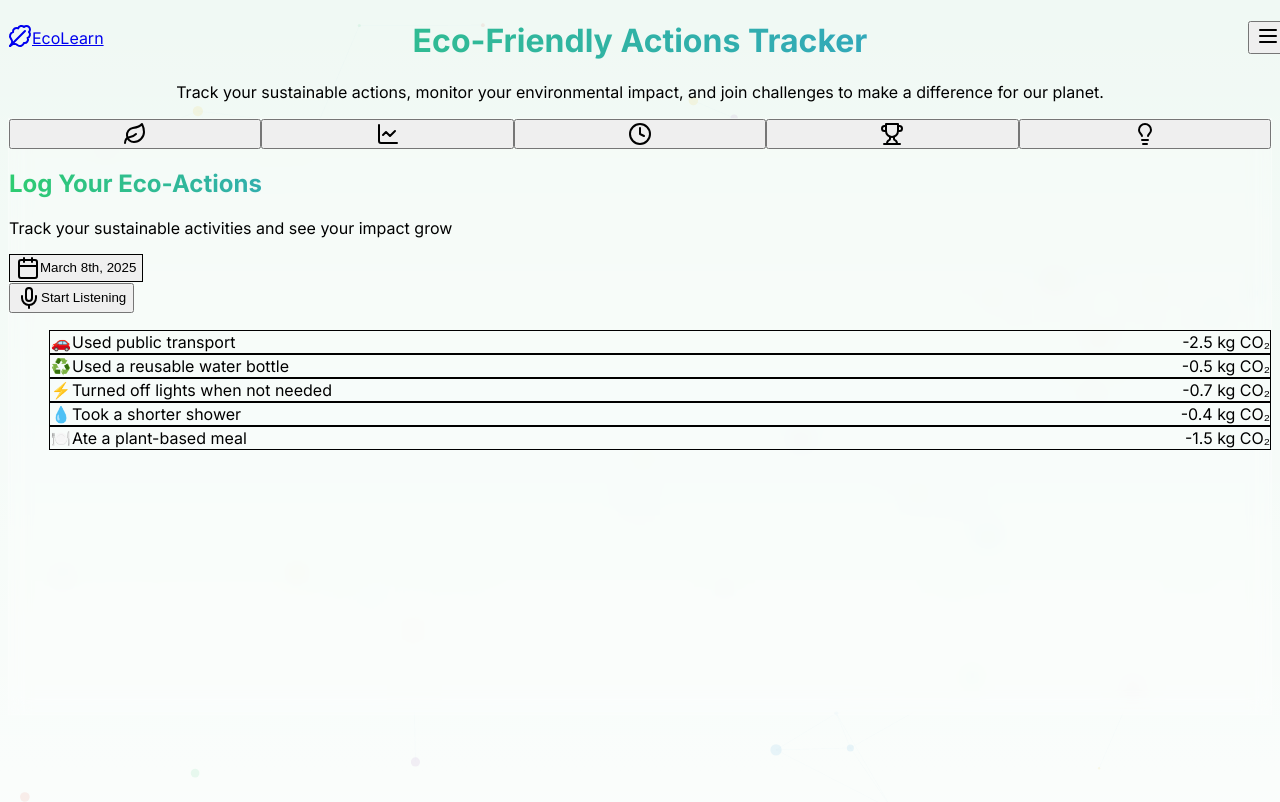
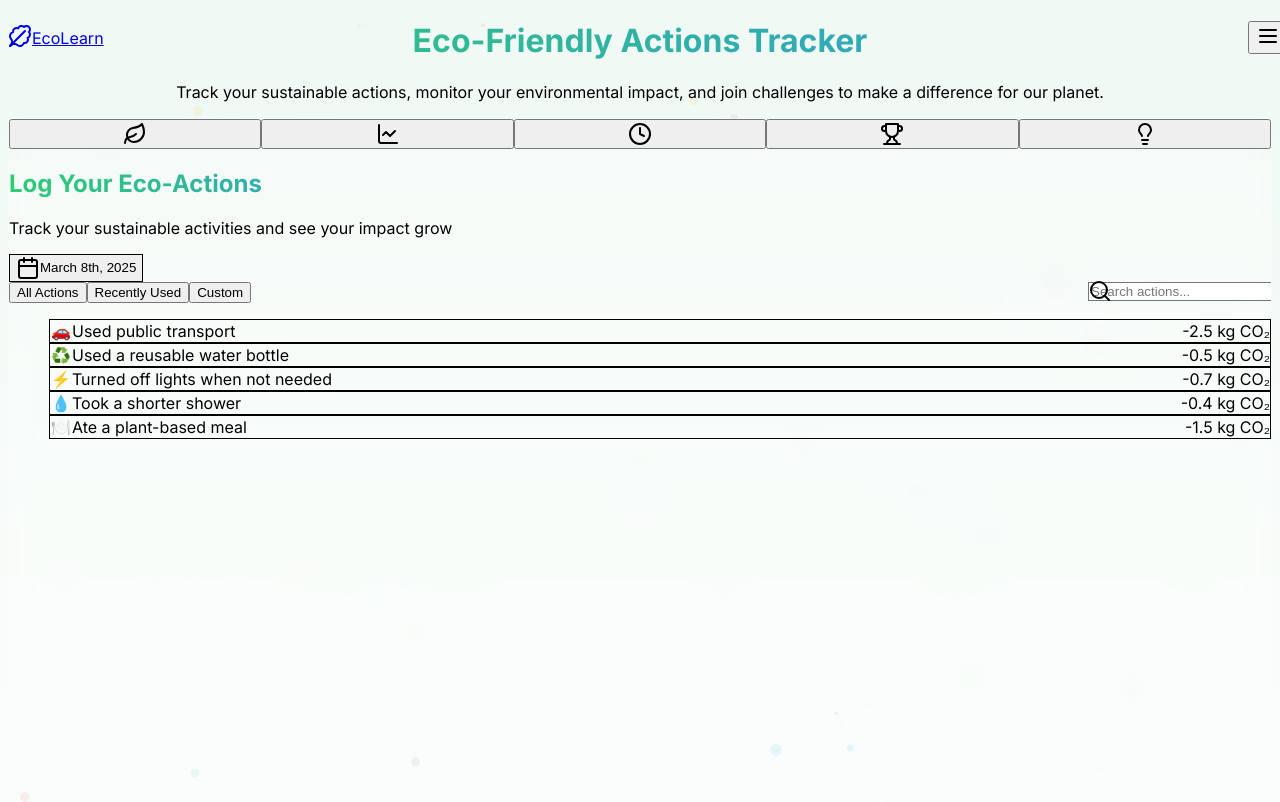
Before and after one commit to Zezo-Elkafoury/ecoeducation, a Next.js app: page /eco-tracker in a window 1280 px wide. Shown: the top 802 px of the page. Built offline with nearby package versions, Linux system fonts and the light colour scheme; no server answers.

Commit message:
Update ActionLogging.tsx

```diff
--- a/components/eco-tracker/ActionLogging.tsx
+++ b/components/eco-tracker/ActionLogging.tsx
@@ -9,12 +9,14 @@ import { Calendar } from "@/components/ui/calendar"
 import { Popover, PopoverContent, PopoverTrigger } from "@/components/ui/popover"
 import { ScrollArea } from "@/components/ui/scroll-area"
 import { Label } from "@/components/ui/label"
-import { Mic, Search, CalendarIcon, Check, Plus, X, Trash2 } from "lucide-react"
+import { Search, CalendarIcon, Check, Plus, X, Trash2 } from "lucide-react"
 import { format } from "date-fns"
 import type { EcoAction } from "@/lib/eco-tracker/types"
 import { Badge } from "@/components/ui/badge"
-import { motion } from "framer-motion"
+import { motion, AnimatePresence } from "framer-motion"
 import { categoryIcons, getCategoryColor } from "@/lib/eco-tracker/utils"
+import { EcoCard } from "./EcoCard"
+import { cn } from "@/lib/utils"
 import { Dialog, DialogContent, DialogHeader, DialogTitle, DialogFooter } from "@/components/ui/dialog"
 
 export default function ActionLogging() {
@@ -22,8 +24,6 @@ export default function ActionLogging() {
   const [update, setUpdate] = useState(false)
   const [searchQuery, setSearchQuery] = useState("")
   const [selectedDate, setSelectedDate] = useState<Date>(new Date())
-  const [isListening, setIsListening] = useState(false)
-  const [voiceText, setVoiceText] = useState("")
   const [selectedCategory, setSelectedCategory] = useState<string | null>(null)
   const [customAction, setCustomAction] = useState("")
   const [showAddCustom, setShowAddCustom] = useState(false)
@@ -42,6 +42,7 @@ export default function ActionLogging() {
     setUpdate((prev) => !prev)
   }, [userData.logs.length])
 
+  // Simulate fetching recently used actions from user history
   const recentlyUsedMemo = useMemo(() => {
     const recent = userData.logs.slice(0, 5).map((log) => {
       return (
@@ -57,42 +58,10 @@ export default function ActionLogging() {
     return recent
   }, [userData.logs, userData.availableActions])
 
-  // Fix for "window is not defined" issue
-  const handleStartListening = () => {
-    if (typeof window === "undefined") return // Prevents server-side errors
-
-    const SpeechRecognition = window.SpeechRecognition || window.webkitSpeechRecognition
-
-    if (!SpeechRecognition) {
-      alert("Your browser does not support Speech Recognition.")
-      return
-    }
-
-    const recognition = new SpeechRecognition()
-    recognition.continuous = false
-    recognition.lang = "en-US"
-
-    recognition.onstart = () => setIsListening(true)
-    recognition.onresult = (event) => {
-      const transcript = event.results[0][0].transcript
-      setVoiceText(transcript)
-    }
-
-    recognition.onend = () => setIsListening(false)
-    recognition.onerror = (event) => {
-      console.error("Speech Recognition Error:", event.error)
-      setIsListening(false)
-    }
-
-    recognition.start()
-  }
-
   const handleLogAction = (action: EcoAction) => {
     onAddAction(action, new Date())
-    const newRecentlyUsed = [
-      action,
-      ...recentlyUsed.filter((a) => a.id !== action.id)
-    ].slice(0, 5)
+
+    const newRecentlyUsed = [action, ...recentlyUsed.filter((a) => a.id !== action.id)].slice(0, 5)
     setRecentlyUsed(newRecentlyUsed)
   }
 
@@ -110,6 +79,7 @@ export default function ActionLogging() {
     setCustomAction("")
     setShowAddCustom(false)
 
+    // Reset impact values to defaults
     setCustomImpact({
       co2Saved: 1.0,
       wasteSaved: 0.2,
@@ -131,9 +101,12 @@ export default function ActionLogging() {
     setShowDeleteDialog(true)
   }
 
+  // Filter actions based on search and category
   const filteredActions = userData.availableActions.filter((action) => {
     const matchesSearch = searchQuery === "" || action.name.toLowerCase().includes(searchQuery.toLowerCase())
+
     const matchesCategory = selectedCategory === null || action.category === selectedCategory
+
     return matchesSearch && matchesCategory
   })
 
@@ -154,7 +127,6 @@ export default function ActionLogging() {
               {format(selectedDate, "PPP")}
             </Button>
           </PopoverTrigger>
-
           <PopoverContent className="w-auto p-0" align="end">
             <Calendar
               mode="single"
@@ -167,20 +139,34 @@ export default function ActionLogging() {
         </Popover>
       </div>
 
-      <div className="flex items-center gap-4">
-        <Button onClick={handleStartListening}>
-          <Mic className="h-5 w-5" />
-          {isListening ? "Listening..." : "Start Listening"}
-        </Button>
-        <p className="text-sm">{voiceText && `You said: "${voiceText}"`}</p>
+      <div className="grid grid-cols-1 md:grid-cols-3 gap-6">
+        <div className="md:col-span-2">
+          <Tabs defaultValue="all">
+            <div className="flex justify-between items-start mb-4">
+              <TabsList>
+                <TabsTrigger value="all">All Actions</TabsTrigger>
+                <TabsTrigger value="recent">Recently Used</TabsTrigger>
+                <TabsTrigger value="custom">Custom</TabsTrigger>
+              </TabsList>
+
+              <div className="relative">
+                <Search className="absolute left-3 top-1/2 transform -translate-y-1/2 h-4 w-4 text-gray-400" />
+                <Input
+                  placeholder="Search actions..."
+                  value={searchQuery}
+                  onChange={(e) => setSearchQuery(e.target.value)}
+                  className="pl-10 w-full md:w-auto"
+                />
+              </div>
             </div>
 
+            <TabsContent value="all" className="space-y-4">
               <ScrollArea className="h-[400px] pr-4">
                 <ul className="grid grid-cols-1 sm:grid-cols-2 gap-2">
                   {filteredActions.map((action) => (
                     <motion.li
                       key={action.id}
-              className="flex items-center justify-between p-4 rounded-lg border hover:border-green-500 hover:shadow-md transition-all duration-200 cursor-pointer"
+                      className="flex items-center justify-between p-4 rounded-lg border border-gray-200 hover:border-green-500 hover:shadow-md transition-all duration-200"
                       onClick={() => handleLogAction(action)}
                     >
                       <div className="flex items-center gap-3">
@@ -194,6 +180,10 @@ export default function ActionLogging() {
                   ))}
                 </ul>
               </ScrollArea>
+            </TabsContent>
+          </Tabs>
+        </div>
+      </div>
     </div>
   )
 }
```
Lines whose indentation alone changed are shown as unchanged.
